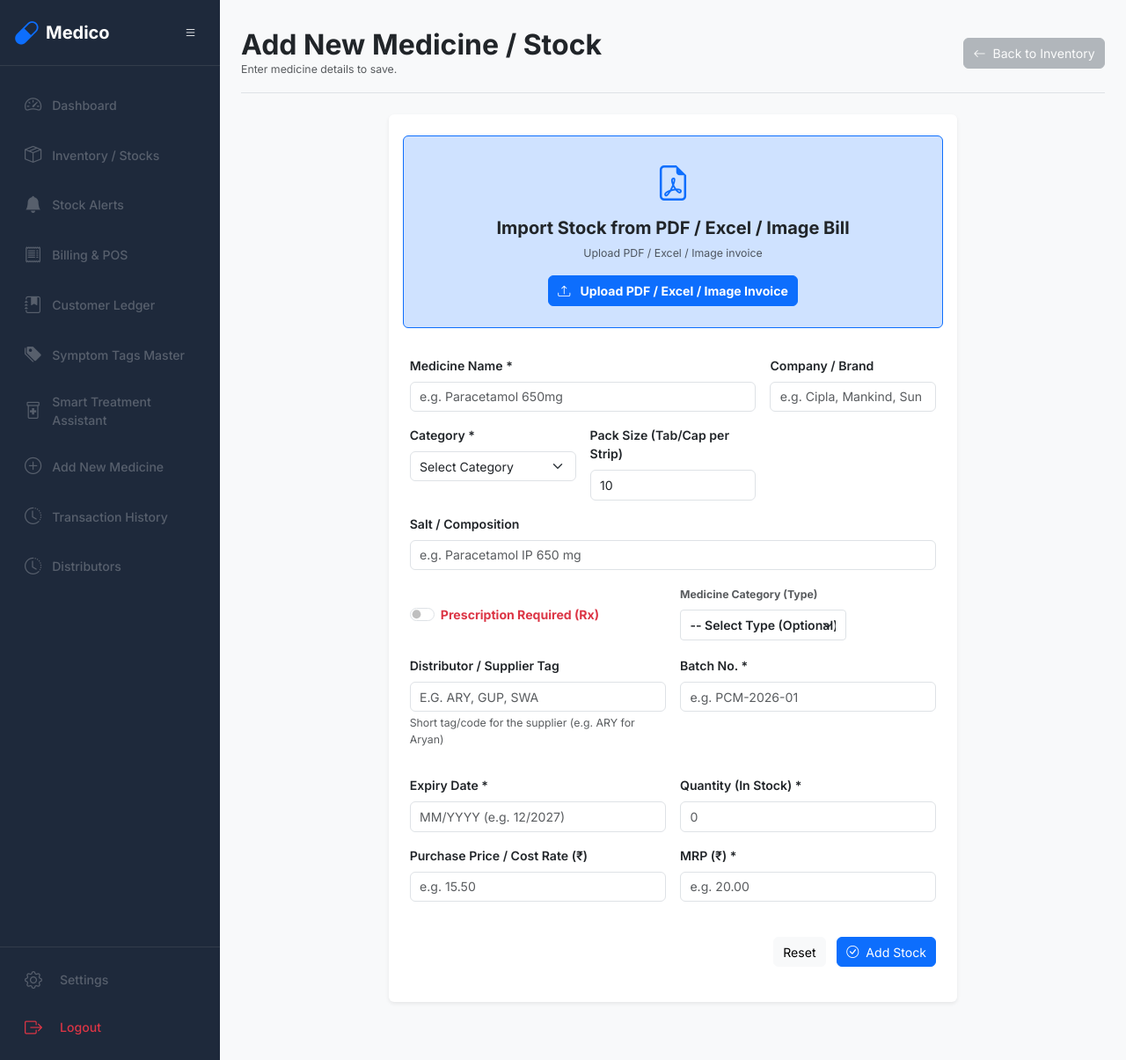
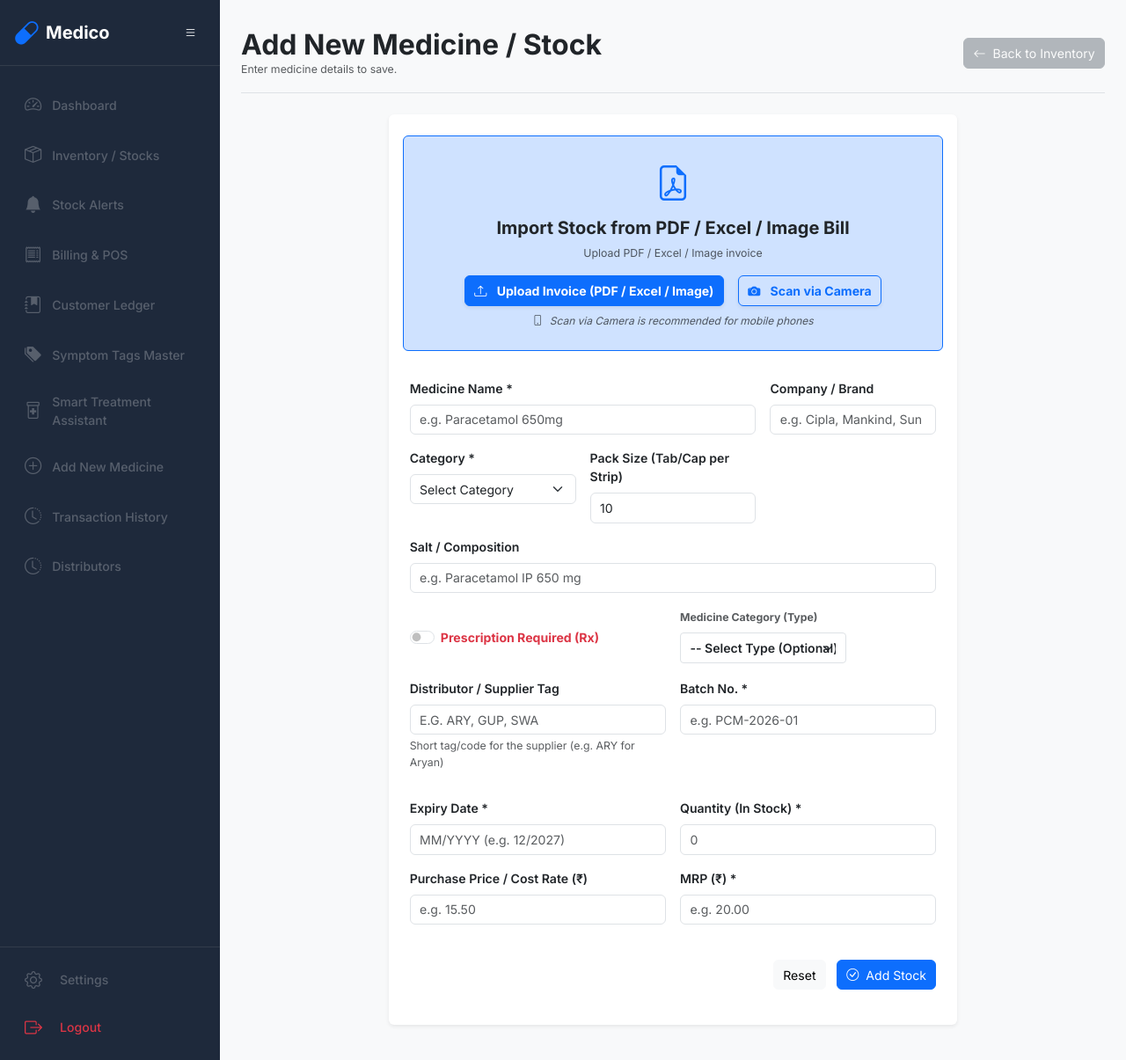
Before and after one commit to Goldi-Yash/Medicofiles, a Flask app: template templates/add_stock.html in a window 1280 px wide. Shown: the whole page at 88% size. Run offline with Flask 3, Linux system fonts and the light colour scheme; the template is opened without the code that fills it, so the values that code supplies are empty; parts of the project's set-up code (start-up, migrations or seed data) failed here and were passed over; some libraries are stand-ins or nearby versions.

Commit message:
Via Camera Option Added

```diff
--- a/templates/add_stock.html
+++ b/templates/add_stock.html
@@ -39,12 +39,31 @@
                                 <h5 class="fw-bold">Import Stock from PDF / Excel / Image Bill</h5>
                                 <p class="text-muted small">Upload PDF / Excel / Image invoice </p>
 
+                                <!-- Standard File Input (PDF / Excel / Gallery Images) -->
                                 <input type="file" id="pdfFileInput"
                                     accept=".pdf,.xlsx,.xls,.csv,image/*,.jpg,.jpeg,.png,.webp" class="d-none">
-                                <button type="button" class="btn btn-primary px-4 fw-bold"
-                                    onclick="document.getElementById('pdfFileInput').click()">
-                                    <i class="bi bi-upload me-2"></i> Upload PDF / Excel / Image Invoice
-                                </button>
+
+                                <!-- Direct Camera Capture Input (Mobile Back-Camera) -->
+                                <input type="file" id="cameraFileInput" accept="image/*" capture="environment"
+                                    class="d-none">
+
+                                <div class="d-flex justify-content-center align-items-center gap-3 mt-3">
+                                    <button type="button" class="btn btn-primary px-4 fw-bold shadow-sm"
+                                        onclick="document.getElementById('pdfFileInput').click()">
+                                        <i class="bi bi-upload me-2"></i> Upload Invoice (PDF / Excel / Image)
+                                    </button>
+
+                                    <button type="button" class="btn btn-outline-primary px-4 fw-bold shadow-sm"
+                                        onclick="document.getElementById('cameraFileInput').click()">
+                                        <i class="bi bi-camera-fill me-2"></i> Scan via Camera
+                                    </button>
+                                </div>
+
+                                <!-- Note cleanly centered underneath both buttons -->
+                                <div class="text-center text-muted mt-2"
+                                    style="font-size: 0.75rem; font-style: italic;">
+                                    <i class="bi bi-phone me-1"></i> Scan via Camera is recommended for mobile phones
+                                </div>
                             </div>
                         </div>
                         <!-- Modern Distributor Input Modal Before Upload -->
@@ -321,6 +340,20 @@
         const distModal = new bootstrap.Modal(document.getElementById('distributorInputModal'));
         distModal.show();
     });
+
+    // 2. Camera Capture Listener
+    const cameraInput = document.getElementById('cameraFileInput');
+    if (cameraInput) {
+        cameraInput.addEventListener('change', function () {
+            if (!this.files || !this.files[0]) return;
+            selectedBillFile = this.files[0];
+
+            // Reset Distributor Tag and Open Modal
+            document.getElementById('preUploadDistCode').value = '';
+            const distModal = new bootstrap.Modal(document.getElementById('distributorInputModal'));
+            distModal.show();
+        });
+    }
 
     // Function to handle Bill Parsing (With or Without Tag)
     function processBillUpload(distTagInput) {
```
